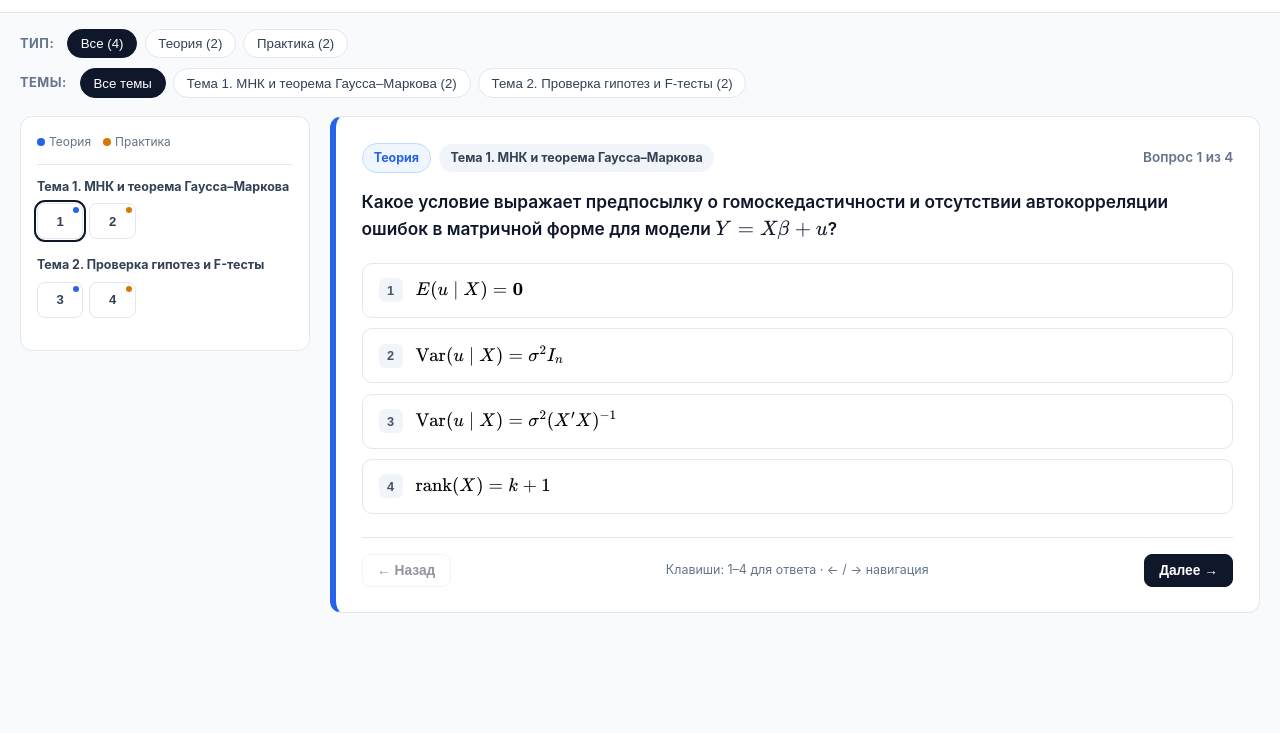
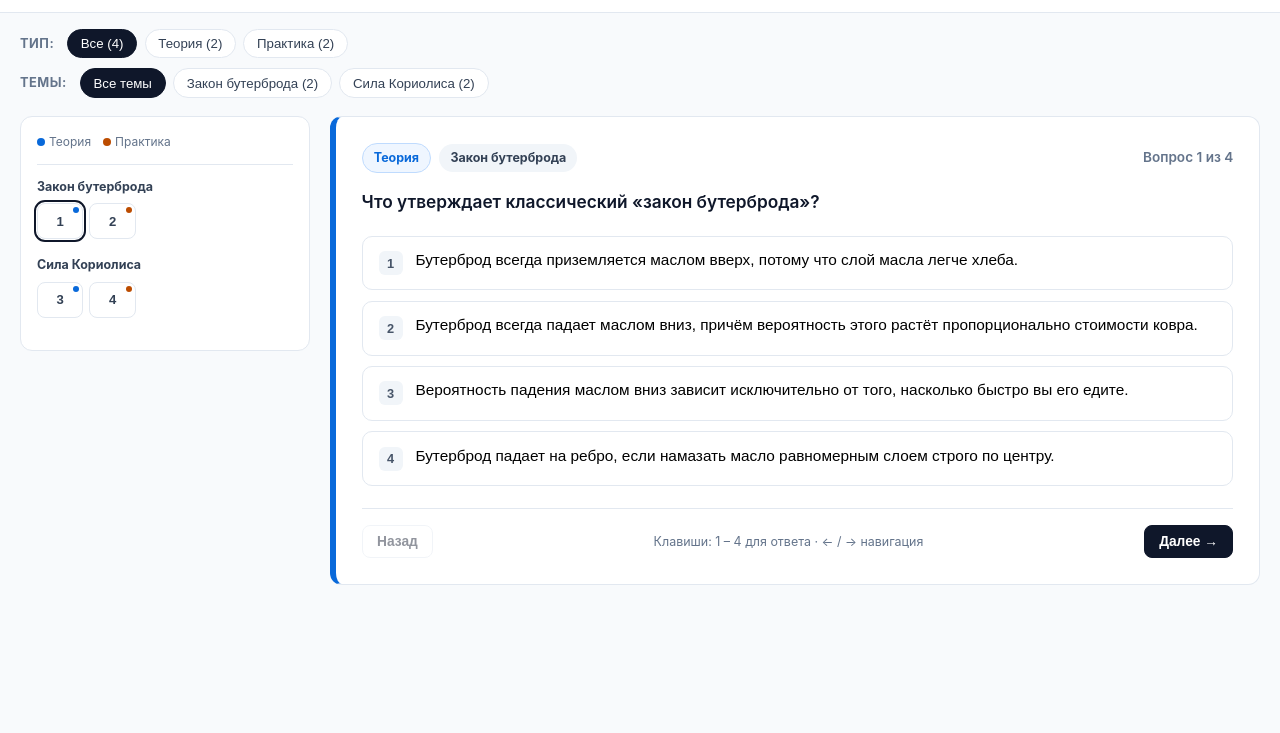
Before and after one commit to LocalDoc/100n1-eda-quizzes, a plain HTML site: page _subject-template/index.html in a window 1280 px wide. Shown: the part 67-800 px from the top of the page. Drawn offline with nearby package versions, Linux system fonts and the light colour scheme.

Commit message:
set up: polished descr, colors, and template. Added lil guy.

```diff
--- a/_subject-template/topics/01-topic.js
+++ b/_subject-template/topics/01-topic.js
@@ -1,30 +1,30 @@
 window.registerTopic({
   id: "ols-basics",
-  title: "Тема 1. МНК и теорема Гаусса–Маркова",
+  title: "Закон бутерброда",
   questions: [
     {
       type: "theory",
-      question: String.raw`Какое условие выражает предпосылку о гомоскедастичности и отсутствии автокорреляции ошибок в матричной форме для модели $Y = X\beta + u$?`,
+      question: String.raw`Что утверждает классический «закон бутерброда»?`,
       options: [
-        String.raw`$E(u \mid X) = \mathbf{0}$`,
-        String.raw`$\text{Var}(u \mid X) = \sigma^2 I_n$`,
-        String.raw`$\text{Var}(u \mid X) = \sigma^2 (X'X)^{-1}$`,
-        String.raw`$\text{rank}(X) = k + 1$`
+        String.raw`Бутерброд всегда приземляется маслом вверх, потому что слой масла легче хлеба.`,
+        String.raw`Бутерброд всегда падает маслом вниз, причём вероятность этого растёт пропорционально стоимости ковра.`,
+        String.raw`Вероятность падения маслом вниз зависит исключительно от того, насколько быстро вы его едите.`,
+        String.raw`Бутерброд падает на ребро, если намазать масло равномерным слоем строго по центру.`
       ],
       correct: 1,
-      explanation: String.raw`Диагональность $\sigma^2 I_n$ означает нулевые ковариации между ошибками разных наблюдений, а одинаковые элементы $\sigma^2$ на главной диагонали — постоянство дисперсии.`
+      explanation: String.raw`Закон бутерброда это бытовое проявление закона Мёрфи (закона подлости): если что-то может пойти не так, оно обязательно пойдёт не так. В классической шуточной формулировке бутерброд неизбежно падает маслом вниз, и чем дороже или светлее ковёр под столом, тем выше вероятность этого исхода.`
     },
     {
       type: "practice",
-      question: String.raw`В регрессии с константой и тремя регрессорами ($k = 3$), оценённой по $n = 54$ наблюдениям, $RSS = 200$, а элемент $[(X'X)^{-1}]_{22} = 0.25$. Найдите $s^2$ и стандартную ошибку $se(\hat{\beta}_1)$.`,
+      question: String.raw`Что произойдёт, если привязать бутерброд с маслом к спине кошки (маслом вверх) и уронить эту конструкцию?`,
       options: [
-        String.raw`$s^2 = 4.0;\; se(\hat{\beta}_1) = 1.0$`,
-        String.raw`$s^2 = 3.92;\; se(\hat{\beta}_1) = 0.99$`,
-        String.raw`$s^2 = 4.0;\; se(\hat{\beta}_1) = 0.5$`,
-        String.raw`$s^2 = 50.0;\; se(\hat{\beta}_1) = 3.54$`
+        String.raw`Кошка приземлится на лапы, а бутерброд останется целым.`,
+        String.raw`Бутерброд перевесит, и они упадут маслом вниз.`,
+        String.raw`Возникнет вечный двигатель: конструкция зависнет в воздухе и начнёт бесконечно вращаться.`,
+        String.raw`Кошка успеет съесть бутерброд прямо в полёте.`
       ],
-      correct: 0,
-      explanation: String.raw`Число степеней свободы: $n - k - 1 = 54 - 3 - 1 = 50$. Тогда $s^2 = \frac{200}{50} = 4.0$, а $se(\hat{\beta}_1) = \sqrt{s^2 \cdot [(X'X)^{-1}]_{22}} = \sqrt{4.0 \cdot 0.25} = 1.0$.`
+      correct: 2,
+      explanation: String.raw`Согласно закону бутерброда, он обязан упасть маслом вниз, но при этом кошки всегда приземляются на лапы. Поскольку оба события не могут произойти одновременно, система попадает в парадокс и зависает над полом в бесконечном вращении, создавая бесплатный источник энергии.`
     }
   ]
 });
--- a/_subject-template/topics/02-topic.js
+++ b/_subject-template/topics/02-topic.js
@@ -1,30 +1,30 @@
 window.registerTopic({
   id: "hypothesis-tests",
-  title: "Тема 2. Проверка гипотез и F-тесты",
+  title: "Сила Кориолиса ",
   questions: [
     {
       type: "theory",
-      question: String.raw`Как записывается $F$-статистика для проверки $r$ линейных ограничений через суммы квадратов остатков $RSS_R$ и $RSS_{UR}$?`,
+      question: String.raw`Как на самом деле работает сила Кориолиса и почему она не определяет направление воронки в обычной раковине?`,
       options: [
-        String.raw`$F = \frac{(RSS_{UR} - RSS_R)/r}{RSS_R/(n-k-1)}$`,
-        String.raw`$F = \frac{(RSS_R - RSS_{UR})/r}{RSS_{UR}/(n-k-1)}$`,
-        String.raw`$F = \frac{RSS_R / r}{RSS_{UR} / (n-k-1)}$`,
-        String.raw`$F = \frac{(RSS_R - RSS_{UR})/(n-k-1)}{RSS_{UR}/r}$`
+        String.raw`Она действует только на солёную воду, поэтому в океанах работает, а с пресной водой из-под крана, нет`,
+        String.raw`Она заметна лишь в огромных масштабах (циклоны, океанические течения), а в маленькой раковине её полностью перекрывают форма слива и начальное движение воды`,
+        String.raw`Она влияет на воду исключительно на линии экватора, а в Северном и Южном полушариях исчезает`,
+        String.raw`Она слишком слаба для жидкостей и способна отклонять только воздушные массы и летящие самолёты`
       ],
       correct: 1,
-      explanation: String.raw`В числителе стоит прирост остаточной суммы квадратов при наложении ограничений, делённый на их число $r$; в знаменателе — оценка дисперсии ошибок неограниченной модели $RSS_{UR}/(n-k-1)$.`
+      explanation: String.raw`Сила Кориолиса возникает из-за вращения Земли и реально закручивает гигантские системы вроде ураганов и течений, действуя на них часами и на сотнях километров. В бытовой раковине масштаб и время слива ничтожны: сила Кориолиса там в миллионы раз слабее случайных факторов — геометрии чаши, угла подачи струи и остаточного движения воды.`
     },
     {
       type: "practice",
-      question: String.raw`В модели с $k = 4$ регрессорами и константой ($n = 25$) проверяются $r = 2$ ограничения. Известно, что $RSS_{UR} = 10$ и $RSS_R = 13$. Чему равна $F$-статистика?`,
+      question: String.raw`На экскурсии у линии экватора в Эквадоре (рядом с Митад-дель-Мундо) гид ставит переносную раковину в двух метрах к северу и к югу от черты, наливает воду, выдёргивает пробку и воронка послушно крутится в разные стороны. Какой физический фокус он на самом деле использует?`,
       options: [
-        String.raw`$F = 1.5$`,
-        String.raw`$F = 3.0$`,
-        String.raw`$F = 6.0$`,
-        String.raw`$F = 2.5$`
+        String.raw`Незаметно включает скрытый электромагнит под раковиной, который раскручивает молекулы воды`,
+        String.raw`Использует два разных ведра с водой разной температуры и плотности`,
+        String.raw`Выливает воду из ведра слегка сбоку, у левого или правого края чаши, заранее задавая ей нужное вращение`,
+        String.raw`Никакого фокуса нет: даже двух метров от экватора достаточно, чтобы вращение Земли мгновенно развернуло поток`
       ],
-      correct: 1,
-      explanation: String.raw`Подставляем в формулу: $F = \frac{(13 - 10)/2}{10 / (25 - 4 - 1)} = \frac{1.5}{10/20} = \frac{1.5}{0.5} = 3.0$.`
+      correct: 2,
+      explanation: String.raw`Чтобы подтвердить миф для туристов, гиды незаметно задают воде начальный импульс вращения в момент наливания — выливают её ближе к правому или левому краю таза и почти сразу выдёргивают пробку, пока поток не успел успокоиться. А прямо на линии экватора воду льют строго в центр или дают ей отстояться, чтобы она ушла без заметной воронки.`
     }
   ]
 });
--- a/assets/hub.css
+++ b/assets/hub.css
@@ -4,7 +4,7 @@
   --border: #e2e8f0;
   --text: #0f172a;
   --muted: #64748b;
-  --primary: #2563eb;
+  --primary: #0969DA;
   --radius: 14px;
 }
 
@@ -19,9 +19,10 @@ body {
 }
 
 .hub-header {
-  background: linear-gradient(135deg, #0f172a 0%, #1e293b 100%);
+  background: linear-gradient(135deg, #3e4764 0%, #3e4764 100%);
   color: #fff;
-  padding: 3rem 1.5rem 2.5rem;
+  padding: 2.5rem 1.5rem 0;
+  overflow: hidden;
 }
 
 .hub-container {
@@ -32,6 +33,59 @@ body {
 
 .hub-header h1 { font-size: 2rem; font-weight: 700; margin-bottom: 0.5rem; }
 .hub-header p { color: #cbd5e1; max-width: 620px; font-size: 1rem; }
+
+.hub-header {
+  /* Keep your current background & text color; set bottom padding to 0 */
+  padding: 2.5rem 1.5rem 0;
+  overflow: hidden;
+}
+
+.hub-header .hub-container {
+  display: flex;
+  align-items: stretch;      /* Both columns stretch to the bottom edge of the header */
+  justify-content: space-between;
+  gap: 2.5rem;
+}
+
+.hub-title-col {
+  display: flex;
+  flex-direction: column;
+  align-items: flex-start;   /* Use "center" if you want the image centered under the title */
+  flex: 0 1 420px;
+}
+
+.hub-title-col h1 {
+  margin-bottom: 0.75rem;
+}
+
+.hub-header-img {
+  display: block;            /* Eliminates the ~5px baseline gap browsers add under inline images */
+  height: 115px;             /* Scales 612x571 proportionally; adjust height to taste */
+  width: auto;
+  margin-top: auto;          /* Pushes the image to the bottom edge even if the right text is taller */
+}
+
+.hub-description {
+  flex: 1;
+  max-width: 560px;
+  padding-top: 0.4rem;
+  padding-bottom: 2.5rem;    /* Preserves breathing room below the description text */
+}
+
+@media (max-width: 700px) {
+  .hub-header .hub-container {
+    flex-direction: column;
+    gap: 1rem;
+  }
+
+  .hub-title-col {
+    flex: auto;
+  }
+
+  .hub-description {
+    padding-top: 0;
+  }
+}
 
 .controls {
   display: flex;
--- a/assets/quiz-engine.js
+++ b/assets/quiz-engine.js
@@ -82,7 +82,7 @@
             </div>
           </div>
           <div class="top-actions">
-            <span class="timer-badge" id="timerBadge">⏱ 15:00</span>
+            <span class="timer-badge" id="timerBadge">15:00</span>
             <button class="btn btn-timer" id="timedBtn">Мини-квиз (15 мин)</button>
             <button class="btn" id="statsBtn">Аналитика</button>
             <button class="btn btn-danger" id="resetBtn">Сброс</button>
@@ -122,8 +122,8 @@
           </div>
 
           <div class="card-nav">
-            <button class="btn" id="prevBtn">← Назад</button>
-            <span class="kbd-hint">Клавиши: 1–4 для ответа · ← / → навигация</span>
+            <button class="btn" id="prevBtn"> Назад</button>
+            <span class="kbd-hint">Клавиши: 1 – 4 для ответа · ← / → навигация</span>
             <button class="btn btn-primary" id="nextBtn">Далее →</button>
           </div>
         </section>
@@ -281,7 +281,7 @@
 
       elCard.className = `card type-${q.type}`;
       elTypeBadge.className = `badge badge-${q.type}`;
-      elTypeBadge.textContent = q.type === "practice" ? "Практика · Расчёт" : "Теория";
+      elTypeBadge.textContent = q.type === "practice" ? "Практика" : "Теория";
       elTopicBadge.textContent = q.topicTitle;
       elCounter.textContent = `Вопрос ${currentIndex + 1} из ${list.length}`;
 
--- a/assets/quiz.css
+++ b/assets/quiz.css
@@ -6,17 +6,17 @@
   --muted: #64748b;
 
   /* Visual distinction: Theory vs Practice */
-  --theory-main: #2563eb;
+  --theory-main: #0969DA;
   --theory-soft: #eff6ff;
   --theory-border: #bfdbfe;
 
-  --practice-main: #d97706;
+  --practice-main: #BC4C00;
   --practice-soft: #fffbeb;
   --practice-border: #fde68a;
 
-  --ok: #16a34a;
+  --ok: #1A7F37;
   --ok-soft: #f0fdf4;
-  --err: #dc2626;
+  --err: #D1242F;
   --err-soft: #fef2f2;
   --radius: 12px;
 }
--- a/subjects.js
+++ b/subjects.js
@@ -1,11 +1,11 @@
 window.SUBJECTS = [
   {
     id: "subject-template",
-    title: "Subject temaplate",
-    subtitle: "Пример структуры предмета с разделением по темам, теории и практике",
+    title: "Template",
+    subtitle: "Пример структуры с разделением по темам, теории и практике.",
     folder: "./_subject-template/index.html",
     tag: "Template",
     topicsCount: 2,
-    accent: "#cfa63f"
+    accent: "#5b5c5a"
   }
 ];
```
Also changed, not shown: _subject-template/index.html (+2 -2 lines), index.html (+5 -3 lines), assets/header-logo.png (added), 1 other file.
